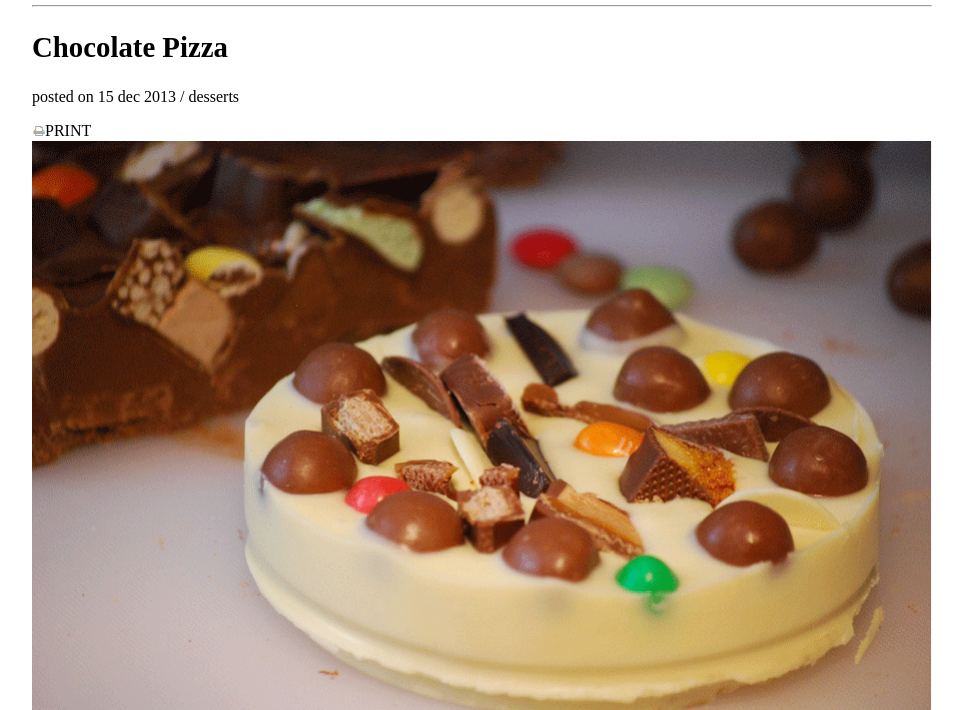
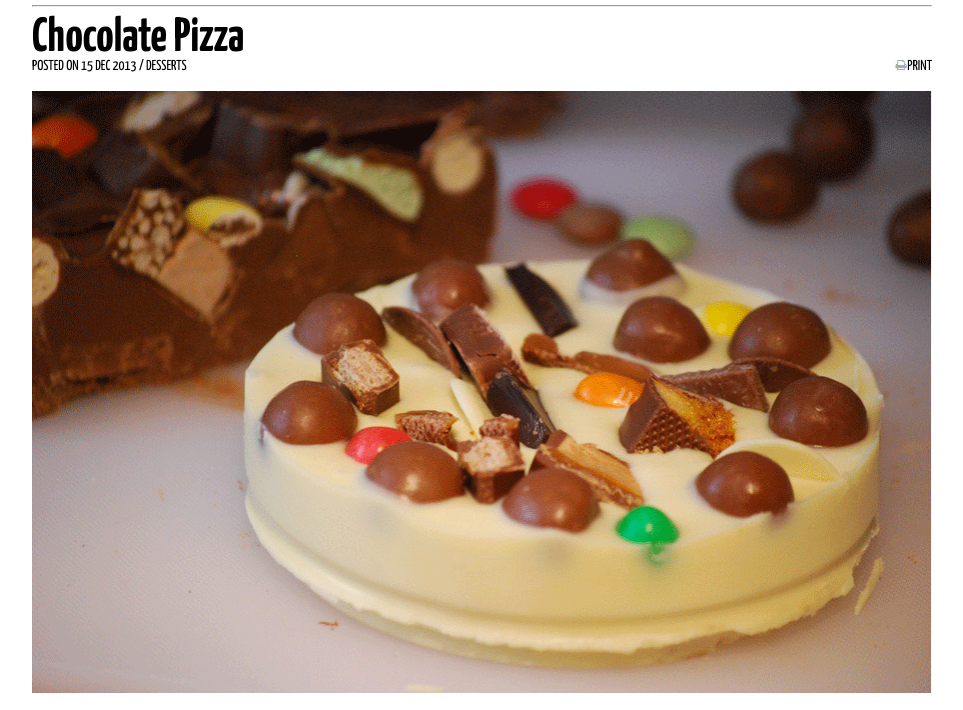
Before and after one commit to KDSigel/chocolate-pizza, a plain HTML site: page index.html in a window 1280 px wide. Shown: the part 58-768 px from the top of the page, without its empty margins (158-1121 px from the left). Drawn offline with Linux system fonts and the light colour scheme.

Commit message:
formatted article titles and print icons

```diff
--- a/index.html
+++ b/index.html
@@ -38,8 +38,8 @@
         <section class="outer-container">
             <div class="sub-head">
                 <div class="left-side">
-                    <h2>Chocolate Pizza</h2>
-                    <p>posted on 15 dec 2013 / desserts</p>
+                    <div class='art-title'>Chocolate Pizza</div>
+                    <div class= "date">posted on 15 dec 2013 / desserts</div>
                 </div>
 
                 <div class="right-side">
--- a/styles/home.css
+++ b/styles/home.css
@@ -1,3 +1,6 @@
+@import url('https://fonts.googleapis.com/css2?family=Yellowtail&display=swap');
+@import url('https://fonts.googleapis.com/css2?family=Yanone+Kaffeesatz:wght@200;700&display=swap');
+@import url('https://fonts.googleapis.com/css2?family=Mali:wght@300&display=swap');
 /* add home page styles here */
 * {
     /* border: solid 2px black;   */
@@ -57,3 +60,37 @@ header {
     background-image: url(../assets/list-bg.png);
     font-family: 'Mali', cursive;
 }
+.sub-head   {
+    display: grid;
+    grid-template-columns: 1fr 1fr;
+}
+.left-side {
+    display: flex;
+    flex-direction: column;
+    align-content: end;
+    font-family: 'Yanone Kaffeesatz', sans-serif;
+
+}
+.date {
+    text-transform: uppercase;
+    font-size: .9rem;
+    line-height: .5;
+}
+.art-title {
+    font-weight: 700;
+    font-size: 3rem;
+    text-transform: none;
+
+
+}
+.right-side {
+    display: flex;
+    justify-content: flex-end;
+    align-items: flex-end;
+    font-size: .9rem;
+    font-family: 'Yanone Kaffeesatz', sans-serif;
+    line-height: .5;
+}
+.article {
+    margin-top: 20px;
+}
--- a/styles/style.css
+++ b/styles/style.css
@@ -1,5 +1,5 @@
 @import url('https://fonts.googleapis.com/css2?family=Yellowtail&display=swap');
-@import url('https://fonts.googleapis.com/css2?family=Yanone+Kaffeesatz:wght@200;400&display=swap');
+@import url('https://fonts.googleapis.com/css2?family=Yanone+Kaffeesatz:wght@200;400;900&display=swap');
 @import url('https://fonts.googleapis.com/css2?family=Mali:wght@300&display=swap');
 
 /* body {
@@ -56,18 +56,18 @@
     box-shadow: var(--shadow);
 }  */
 
-footer {
+/* footer {
     display: flex;
     justify-content: flex-end;
     background-color: var(--color3);
     box-shadow: var(--shadow);
-}
+} */
 
 
-h2 {
+/* h2 {
     font-size: 1.8rem;
     font-weight: bold;
-}
+} */
 
 /* .gutter-right {
     margin-right: 20px;
```
